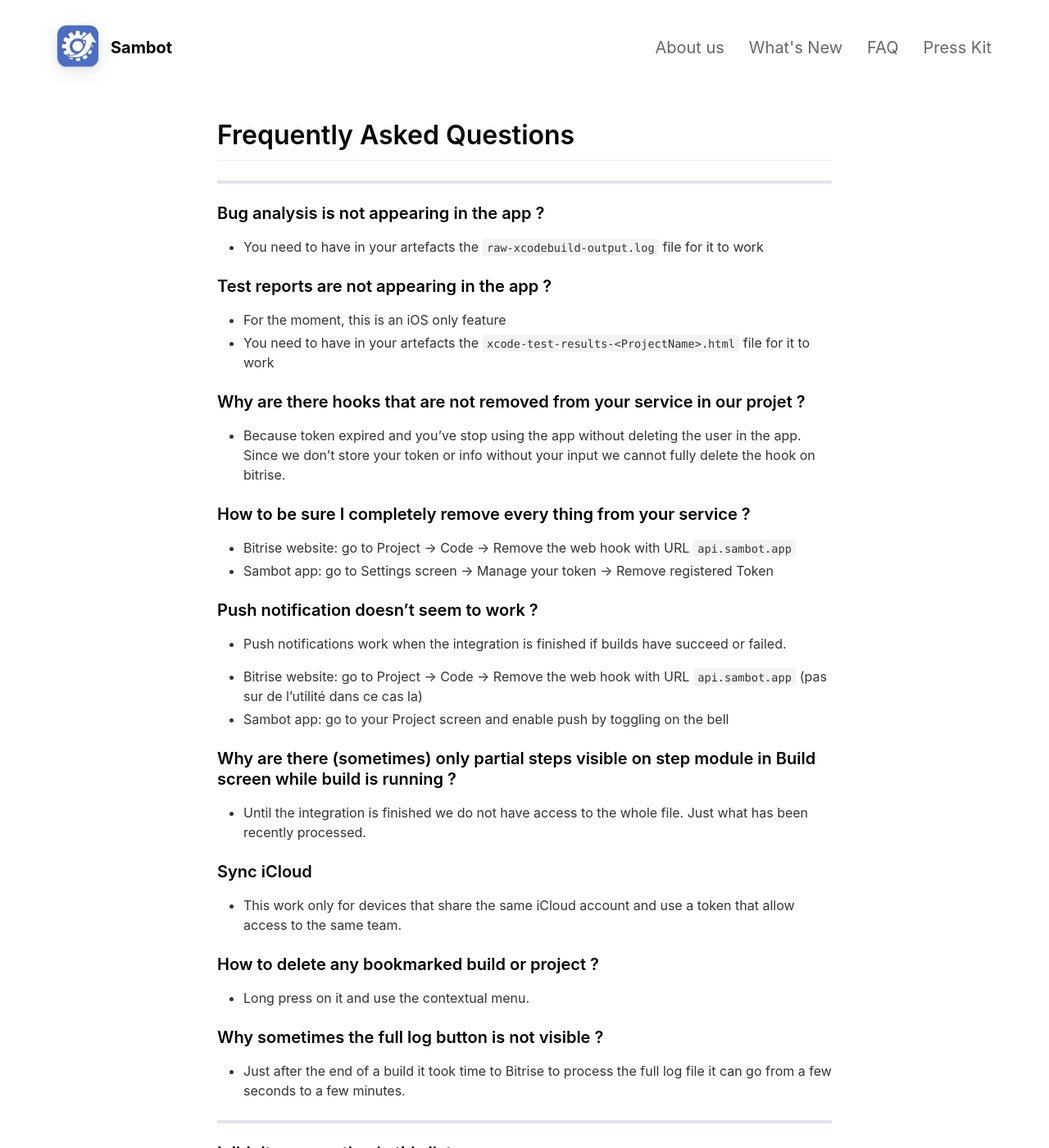
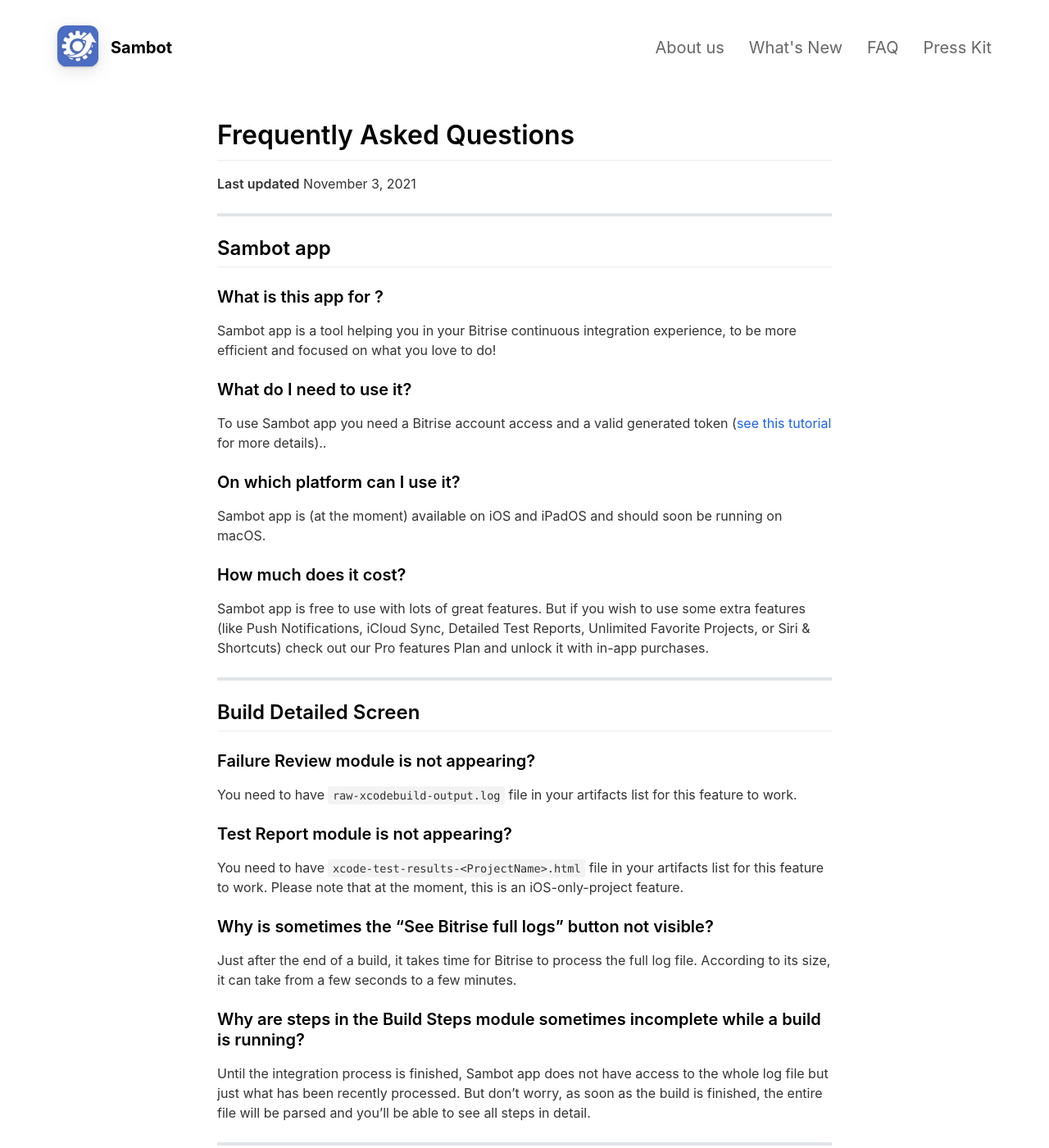
Before and after one commit to jayandjay/jayandjay.github.io, a Jekyll site: the page built from _pages/faq.md, in a window 1280 px wide and 1400 px high. Shown: the whole window at 82% size. Built offline with Jekyll 4.4.1, drawn with Linux system fonts in a browser that asks for light colours; nearby versions of some CDN libraries; some of the changed text lies outside the part shown.

Commit message:
update form sambot

```diff
--- a/_pages/faq.md
+++ b/_pages/faq.md
@@ -5,52 +5,89 @@ include_in_header: true
 ---
 
 # Frequently Asked Questions
+**Last updated** November 3, 2021
 
 ---
 
-### Bug analysis is not appearing in the app ?
+## Sambot app
 
-- You need to have in your artefacts the `raw-xcodebuild-output.log` file for it to work
+### What is this app for ?
+Sambot app is a tool helping you in your Bitrise continuous integration experience, to be more efficient and focused on what you love to do!
 
-### Test reports are not appearing in the app ?
 
-- For the moment, this is an iOS only feature
-- You need to have in your artefacts the `xcode-test-results-<ProjectName>.html` file for it to work
+### What do I need to use it?
+To use Sambot app you need a Bitrise account access and a valid generated token ([see this tutorial](/tokentuto/index.html) for more details)..
 
-### Why are there hooks that are not removed from your service in our projet ?
+### On which platform can I use it?
+Sambot app is (at the moment) available on iOS and iPadOS and should soon be running on macOS.
 
-- Because token expired and you've stop using the app without deleting the user in the app. Since we don't store your token or info without your input we cannot fully delete the hook on bitrise.
+### How much does it cost?
+Sambot app is free to use with lots of great features. But if you wish to use some extra features (like Push Notifications, iCloud Sync, Detailed Test Reports, Unlimited Favorite Projects, or Siri & Shortcuts) check out our Pro features Plan and unlock it with in-app purchases.
 
-### How to be sure I completely remove every thing from your service ?
+---
 
-- Bitrise website: go to Project -> Code -> Remove the web hook with URL `api.sambot.app`
-- Sambot app: go to Settings screen -> Manage your token -> Remove registered Token
+## Build Detailed Screen
 
-### Push notification doesn’t seem to work ?
+### Failure Review module is not appearing?
+You need to have `raw-xcodebuild-output.log` file in your artifacts list for this feature to work.
 
-- Push notifications work when the integration is finished if builds have succeed or failed.
+### Test Report module is not appearing?
+You need to have `xcode-test-results-<ProjectName>.html` file in your artifacts list for this feature to work.
+Please note that at the moment, this is an iOS-only-project feature.
 
-- Bitrise website: go to Project -> Code -> Remove the web hook with URL `api.sambot.app` (pas sur de l’utilité dans ce cas la)
-- Sambot app: go to your Project screen and enable push by toggling on the bell
+### Why is sometimes the "See Bitrise full logs" button not visible?
+Just after the end of a build, it takes time for Bitrise to process the full log file. According to its size, it can take from a few seconds to a few minutes.
 
-### Why are there (sometimes) only partial steps visible on step module in Build screen while build is running ?
+### Why are steps in the Build Steps module sometimes incomplete while a build is running?
+Until the integration process is finished, Sambot app does not have access to the whole log file but just what has been recently processed. But don't worry, as soon as the build is finished, the entire file will be parsed and you'll be able to see all steps in detail.
 
-- Until the integration is finished we do not have access to the whole file. Just what has been recently processed.
+---
 
-### Sync iCloud
+## Push notifications
 
-- This work only for devices that share the same iCloud account and use a token that allow access to the same team.
+### Push notifications don’t seem to work?
+- Push Notifications are included in Pro Features Plan. You have to subscribe to this plan to be able to receive them.
+- Push Notifications are sent when the build integration has finished with a succeeded or failed status.
+- To enable Push Notifications for a specific project in Sambot app, go to its Project screen and enable them by toggling on the Bell button.
 
-### How to delete any bookmarked build or project ?
+### How do I know that everything is correctly configured in Sambot app?
+To check that everything is OK or enable and give permissions if needed, just go to Settings screen > Notifications and tap on "Send a Test Notification" button.
 
-- Long press on it and use the contextual menu.
+### What if I don't want to receive any Push Notifications when I'm not at work?
+Sambot app allows you to set your working days range as well as your time slots. Just go to Settings screen > Notifications to configure them as you wish.
 
-### Why sometimes the full log button is not visible ?
+---
 
-- Just after the end of a build it took time to Bitrise to process the full log file it can go from a few seconds to a few minutes.
+## iCloud Sync
+
+### iCloud Synchronization is not working?
+- iCloud Sync is included in Pro Features Plan. You have to subscribe to this plan to be able to use it.
+- iCloud Sync only works for devices that share the same iCloud account and use a token that allow access to the same team.
+
+### What is synchronized across my devices?
+At the moment, the iCloud Sync feature allows you to synchronize your favorite Projects, your favorite Builds, and your Custom Environment Parameters across your iOS/iPadOS devices.
+
+### I want to delete all Sambot objects that are hosted on my iCloud account
+Go to Settings screen > Manage your Token then toggle on "Clear all iCloud datas" and tap on "Remove registered Token" button.
+
+---
+
+## Cleaning
+
+### How to delete a favorite Build or Project?
+You have two ways to do it:
+- On Dashboard, by long pressing on Project/Build tile then using the contextual menu delete button.
+- On Project Screen/Edited Build screen, by toggling on the Star button.
+
+### Why are there hooks not removed from your service in our Bitrise project?
+Since we don't store your token, we cannot fully delete the hook on Bitrise by ourselves. For example, if you've stopped using Sambot app for a while without removing your token in the Settings screen, your hooks won't be deleted automatically from your Bitrise project.
+
+### How to completely remove everything from your service?
+- Bitrise website: Go to Project > Code then remove webhooks with `api.sambot.app` URL
+- Sambot app: Go to Settings screen > Manage your token > Remove registered Token
 
 ---
 
 ### I didn't my question in this list
 
-If you don't find you question in this list, please contact us [on Twitter](https://twitter.com/sambot_app) or [by email](mailto:sambot-public1021@jaynjay.app).
+If you don't find your question in this list, please contact us [on Twitter](https://twitter.com/sambot_app) or [by email](mailto:sambot-public1021@jaynjay.app).
```
Also changed, not shown: _pages/about.md (+1 -0 lines), _pages/changelog.md (+3 -1 lines), _pages/pressKit.md (+5 -2 lines), _pages/privacypolicy.md (+3 -3 lines), _pages/termofuse.md (+3 -3 lines), _pages/tokentuto.md (added, +37 -0 lines), assets/token_tuto/1_login.png (added), assets/token_tuto/2_security_2.png (added), assets/token_tuto/3_token.png (added), assets/token_tuto/5_token_copy_2.png (added), 2 other files.
